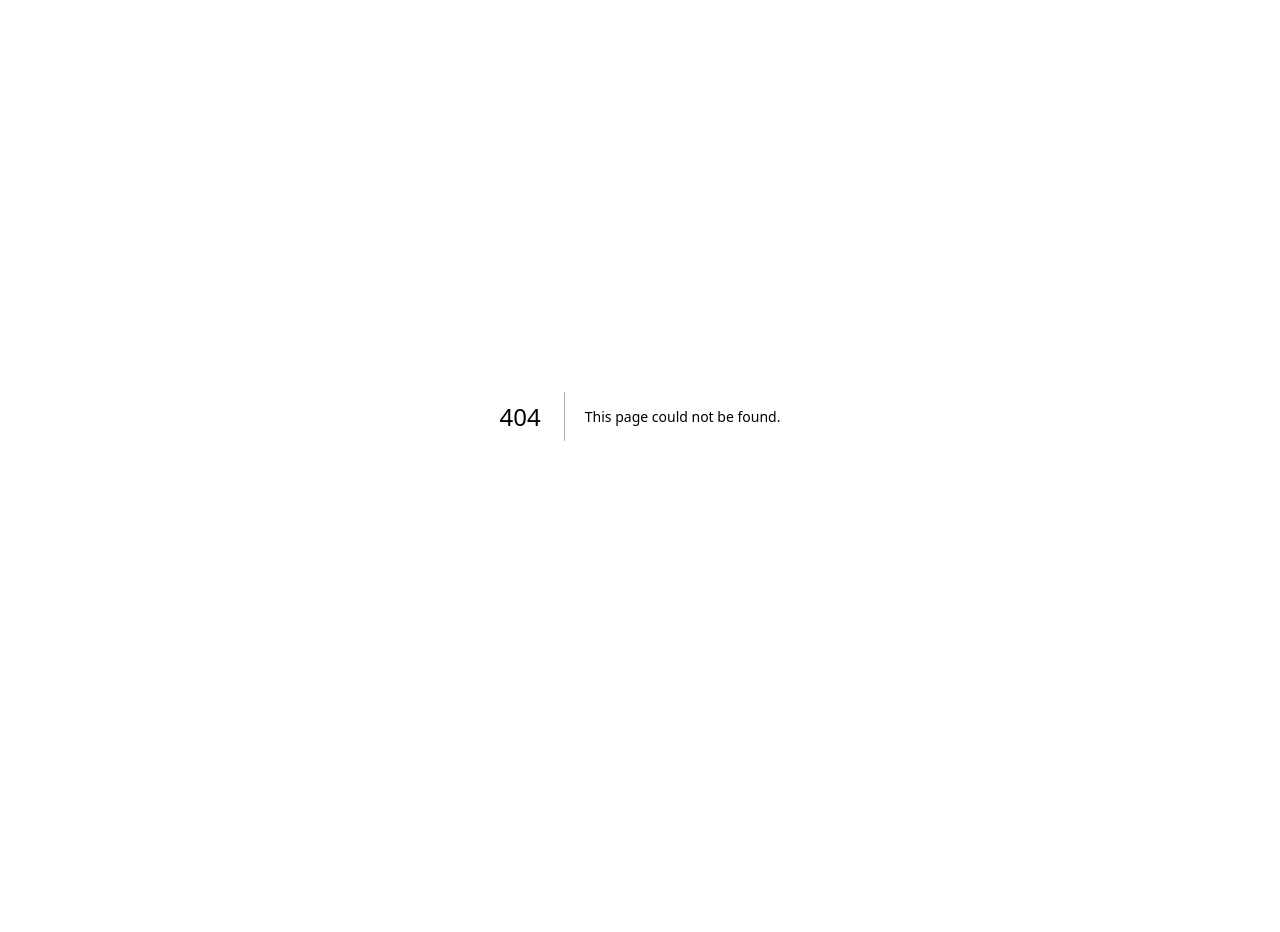
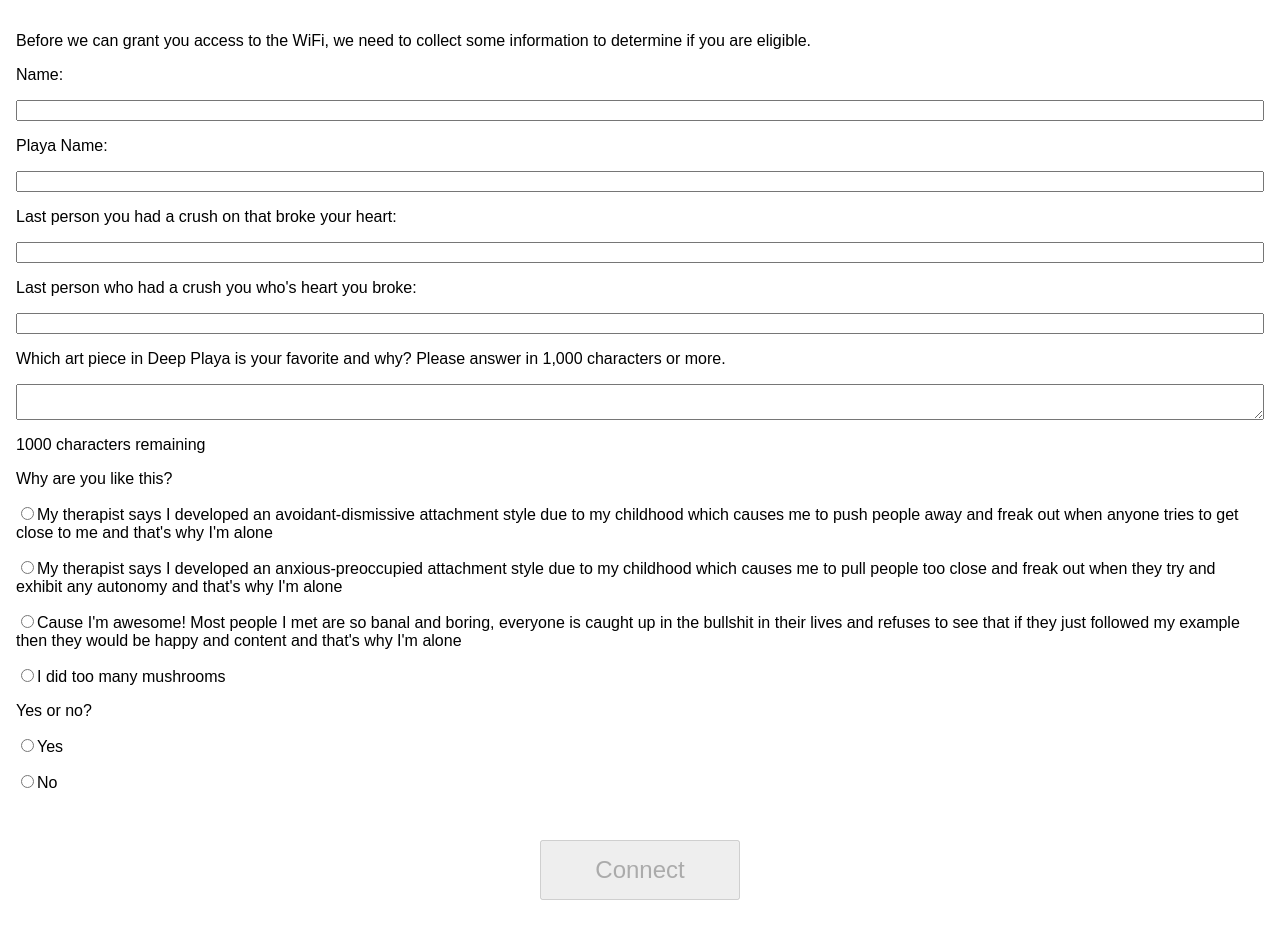
Before and after one commit to nebrius/brpl-wifi-troll, a Next.js app: page /intake in a window 1280 px wide. Before the commit this address had no page. Before the commit the page ends 816 px from the top, so only its background shows below. Built offline with nearby package versions, Linux system fonts and the light colour scheme.

Commit message:
Intake form

```diff
--- /dev/null
+++ b/src/app/intake/page.tsx
@@ -0,0 +1,119 @@
+"use client";
+
+import { Connect } from "@/components/Connect";
+import styles from "./styles.module.css";
+import { useState } from "react";
+import { useRouter } from "next/navigation";
+
+export default function IntakePage() {
+  const router = useRouter();
+  const onSubmit = (e: React.FormEvent<HTMLFormElement>) => {
+    e.preventDefault();
+    router.push("/login");
+  };
+
+  const [artValue, setArtValue] = useState("");
+
+  return (
+    <>
+      <p>
+        Before we can grant you access to the WiFi, we need to collect some
+        information to determine if you are eligible.
+      </p>
+      <form className={styles.form} onSubmit={onSubmit}>
+        <div className={styles.formRow}>
+          <label htmlFor="name">Name:</label>
+          <input type="text" id="name" name="name" />
+        </div>
+        <div className={styles.formRow}>
+          <label htmlFor="playa-name">Playa Name:</label>
+          <input type="text" id="playa-name" name="playa-name" />
+        </div>
+        <div className={styles.formRow}>
+          <label htmlFor="crush">
+            Last person you had a crush on that broke your heart:
+          </label>
+          <input type="text" id="crush" name="crush" />
+        </div>
+        <div className={styles.formRow}>
+          <label htmlFor="crush2">
+            Last person who had a crush you who&apos;s heart you broke:
+          </label>
+          <input type="text" id="crush2" name="crush2" />
+        </div>
+        <div className={styles.formRow}>
+          <label htmlFor="art">
+            Which art piece in Deep Playa is your favorite and why? Please
+            answer in 1,000 characters or more.
+          </label>
+          <textarea
+            id="art"
+            name="art"
+            minLength={1000}
+            value={artValue}
+            onChange={(e) => setArtValue(e.currentTarget.value)}
+          />
+          {artValue.length < 1000
+            ? `${1000 - artValue.length} characters remaining`
+            : artValue.length > 4000
+              ? "What is wrong with you?"
+              : artValue.length > 3000
+                ? "Seriosuly, please stop"
+                : artValue.length > 2000
+                  ? "OK you can stop now"
+                  : "You did it!"}
+        </div>
+        <div className={styles.formRow}>
+          <label>Why are you like this?</label>
+          <div>
+            <input type="radio" id="like-this-2" name="like-this" value="2" />
+            <label htmlFor="like-this-2">
+              My therapist says I developed an avoidant-dismissive attachment
+              style due to my childhood which causes me to push people away and
+              freak out when anyone tries to get close to me and that&apos;s why
+              I&apos;m alone
+            </label>
+          </div>
+          <div>
+            <input type="radio" id="like-this-3" name="like-this" value="3" />
+            <label htmlFor="like-this-3">
+              My therapist says I developed an anxious-preoccupied attachment
+              style due to my childhood which causes me to pull people too close
+              and freak out when they try and exhibit any autonomy and
+              that&apos;s why I&apos;m alone
+            </label>
+          </div>
+          <div>
+            <input type="radio" id="like-this-4" name="like-this" value="4" />
+            <label htmlFor="like-this-4">
+              Cause I&apos;m awesome! Most people I met are so banal and boring,
+              everyone is caught up in the bullshit in their lives and refuses
+              to see that if they just followed my example then they would be
+              happy and content and that&apos;s why I&apos;m alone
+            </label>
+          </div>
+          <div>
+            <input type="radio" id="like-this-5" name="like-this" value="5" />
+            <label htmlFor="like-this-5">I did too many mushrooms</label>
+          </div>
+        </div>
+        <div className={styles.formRow}>
+          <label>Yes or no?</label>
+          <div>
+            <input type="radio" id="like-this-5" name="like-this" value="5" />
+            <label htmlFor="like-this-5">Yes</label>
+          </div>
+          <div>
+            <input type="radio" id="like-this-5" name="like-this" value="5" />
+            <label htmlFor="like-this-5">No</label>
+          </div>
+        </div>
+        <div className={styles.formRow}>
+          <Connect type="submit" disabled={artValue.length < 1000}>
+            Connect
+          </Connect>
+        </div>
+      </form>
+    </>
+  );
+}
--- /dev/null
+++ b/src/app/intake/styles.module.css
@@ -0,0 +1,11 @@
+.form {
+  display: flex;
+  flex-direction: column;
+  gap: 1rem;
+}
+
+.formRow {
+  display: flex;
+  flex-direction: column;
+  gap: 1rem;
+}
--- /dev/null
+++ b/src/app/loginFailure/page.tsx
@@ -0,0 +1,3 @@
+export default function LoginFailure() {
+  return <>Fail</>;
+}
--- /dev/null
+++ b/src/components/Connect.tsx
@@ -0,0 +1,9 @@
+import styles from "./styles.module.css";
+
+export function Connect(props: React.ButtonHTMLAttributes<HTMLButtonElement>) {
+  return (
+    <div className={styles.connectContainer}>
+      <button className={styles.connect} {...props} />
+    </div>
+  );
+}
```
Also changed, not shown: src/app/login/page.tsx (+14 -3 lines), src/app/ten-principles/page.tsx (+3 -7 lines), src/components/styles.module.css (renamed from src/app/ten-principles/styles.module.css).
